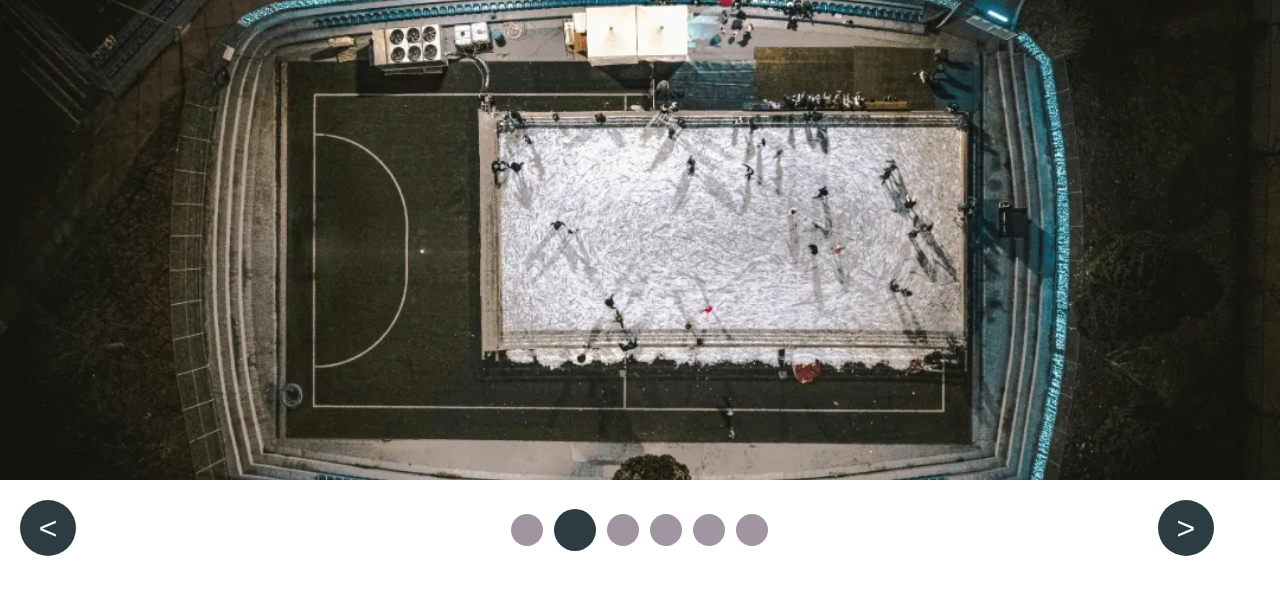
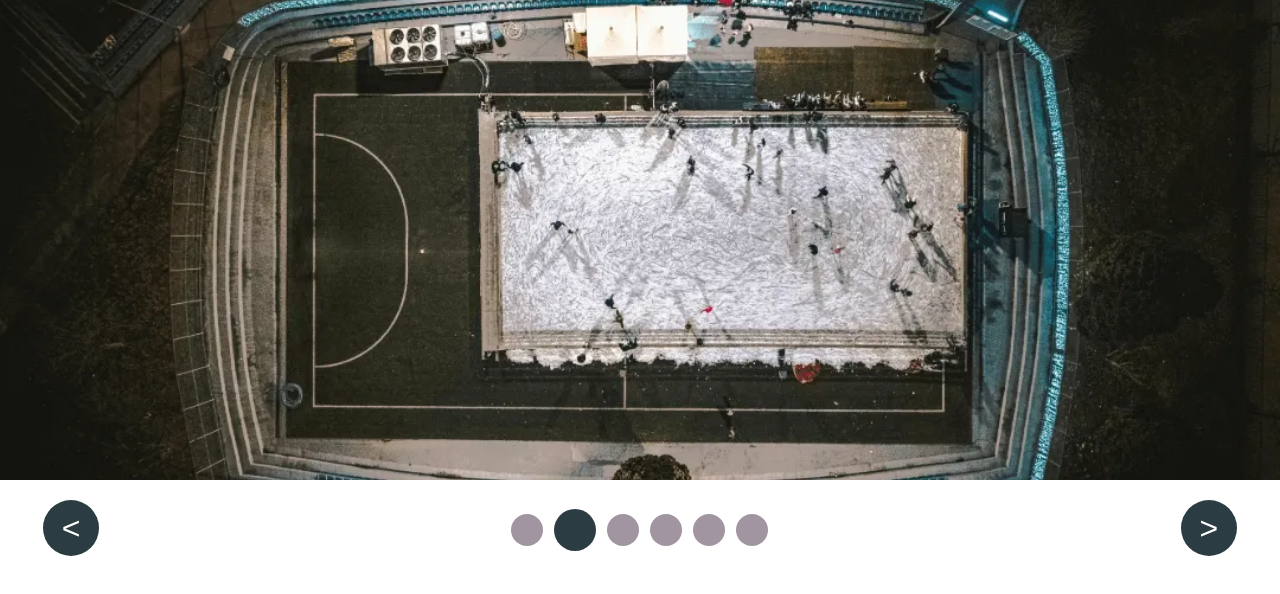
Before and after one commit to plunkydev/image-carousel, a website built with webpack: page src/template.html in a window 1280 px wide. Built offline with nearby package versions, Linux system fonts and the light colour scheme.

Commit message:
Actualización de estilos CSS para alinear botones

```diff
--- a/src/style.css
+++ b/src/style.css
@@ -51,7 +51,7 @@ body {
     display: grid;
     width: var(--carrusel-width);
     grid-template-columns: 1fr 7fr 1fr;
-    justify-content: center;
+    justify-items: center;
 }
 
 .carruselNavButtonLeft, .carruselNavButtonRight {
```
